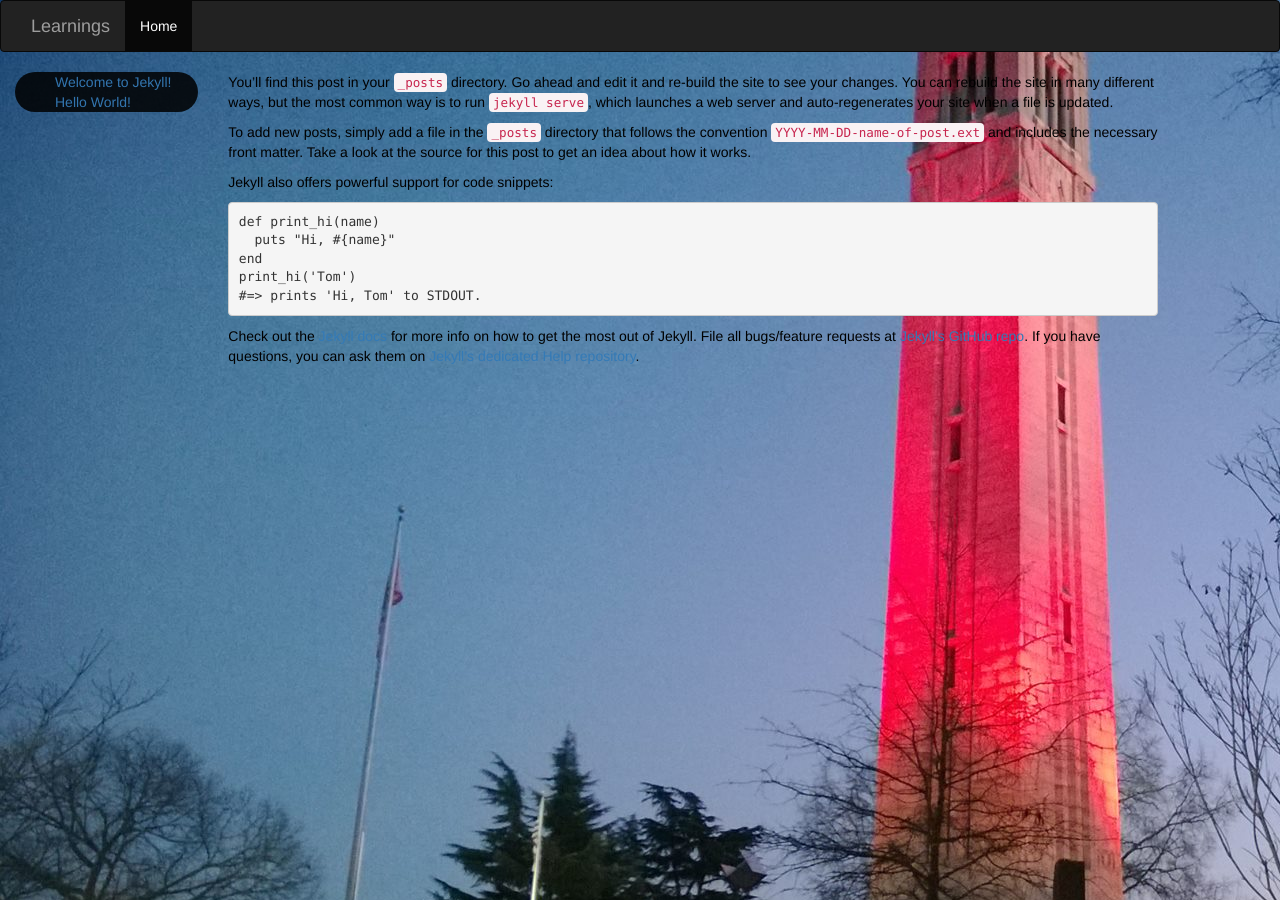
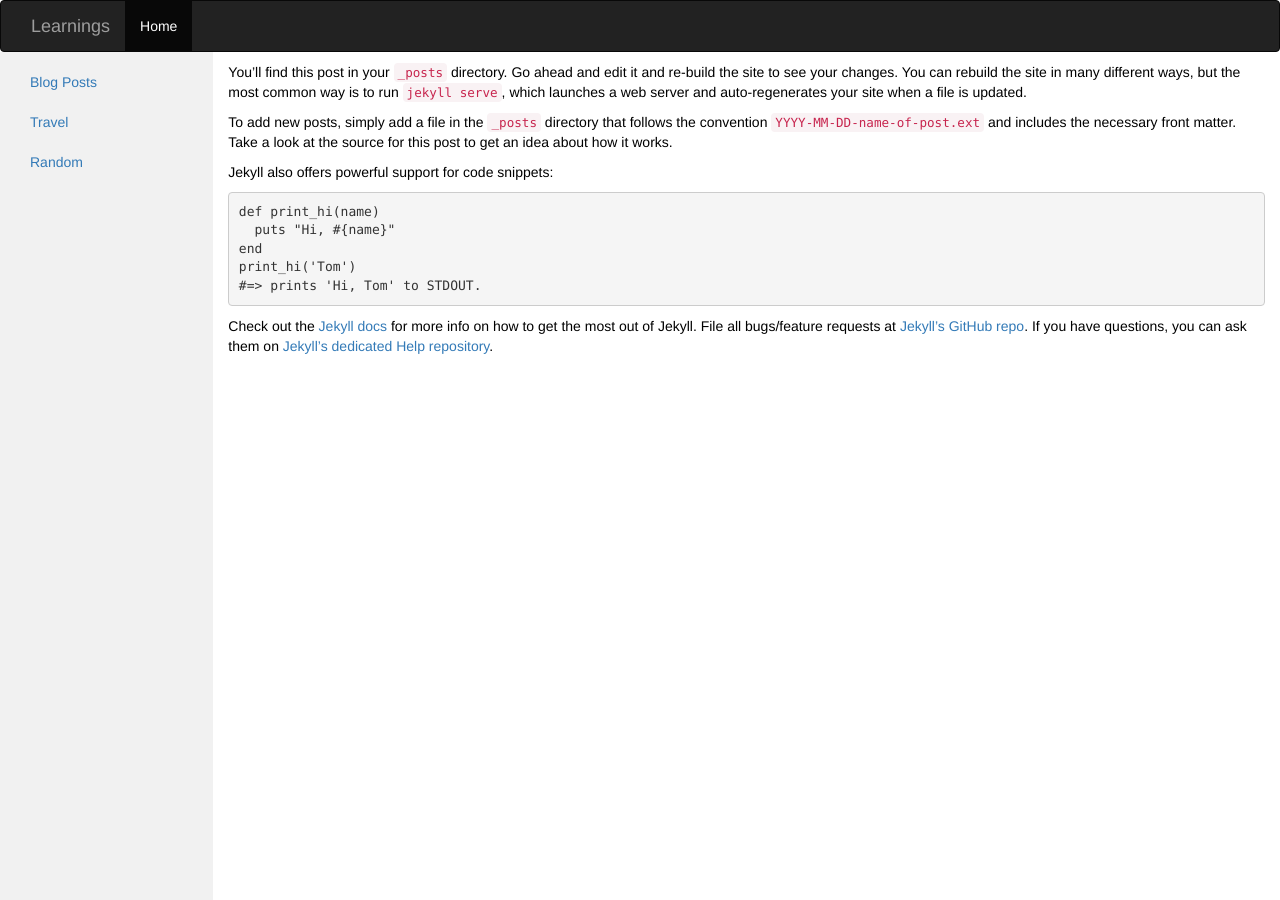
Before and after one commit to pshegde/learnings, a Jekyll site: the page built from _posts/2015-09-26-Markdown_Reference.md, in a window 1280 px wide. Built offline with Jekyll 4.4.1, drawn with Linux system fonts in a browser that asks for light colours; Markdown is read by kramdown in place of the engine named in the settings.

Commit message:
add sidebar and post for vim and markdown

```diff
--- /dev/null
+++ b/_drafts/jekyll-using-atom.markdown
@@ -0,0 +1,5 @@
+---
+layout: post
+title: "Jekyll using atom"
+date: "2015-09-26"
+---
--- a/_includes/header.html
+++ b/_includes/header.html
@@ -7,19 +7,19 @@
     <meta name="viewport" content="width=device-width, initial-scale=1">
     <style>
       body {
-        background: url('{{ site.baseurl }}/css/background.jpg');
         color: black;
       }
 
       #sidebar {
-        filter: alpha(opacity=85) ;
-        opacity: .85;
-        background-color: black;
-        border-radius: 25px;
+        <!--background: url('{{ site.baseurl }}/css/background.jpg');-->
+      }
+
+      #maindiv {
+        margin: 0px;
       }
     </style>
 
-<nav class="navbar navbar-inverse navbar-default">
+<nav class="navbar navbar-inverse navbar-default" id="maindiv">
   <div class="container-fluid">
     <!-- Brand and toggle get grouped for better mobile display -->
     <div class="navbar-header">
--- a/_includes/sidebar.html
+++ b/_includes/sidebar.html
@@ -1,7 +1,6 @@
-<nav class="nav-primary" role="navigation" id="sidebar">
-    <ul>
-      {% for post in site.posts limit: 5 %}
-        <li><a href="{{site.baseurl}}{{ post.url }}">{{ post.title }}</a></li>
-      {% endfor %}
+   <!-- <img src="img/tenaya.jpg" class="img-responsive img-circle text-center" style="width:150px;"/>-->
+    <ul class="nav nav-sidebar" style="margin-top:10px;">
+      <li class="active"> <a href="#">Blog Posts</a></li>
+      <li><a>Travel</a></li>
+      <li><a>Random</a></li>
     </ul>
-</nav>
--- a/_layouts/default.html
+++ b/_layouts/default.html
@@ -1,14 +1,14 @@
 
 {% include header.html %}
-
-    <div class="row-fluid">
-      <div class="col-md-2">
+<div class="container-fluid">
+    <div class="row">
+      <div class="col-md-2 col-sm-3 sidebar" style="background-color: #F1F1F1;height:100%;position:fixed;color:black;">
         {% include sidebar.html %}
       </div>
-      <div id="content" class="col-md-9">
+      <div id="content" class="col-sm-9 main col-sm-offset-3 col-md-10 col-md-offset-2" style="padding-top:10px;">
           {{ content }}
       </div>
 
     </div>
-
+  </div>
 {% include footer.html %}
--- a/_posts/2015-03-24-welcome-to-jekyll.markdown
+++ b/_posts/2015-09-26-Markdown_Reference.md
@@ -1,6 +1,6 @@
 ---
 layout: default
-title:  "Welcome to Jekyll!"
+title:  "Markdown reference"
 date:   2015-03-24 16:07:38
 categories: jekyll update
 ---
```
Also changed, not shown: _posts/2015-03-24-hello-world.md (deleted, +0 -5 lines), _posts/2015-09-26-Vim Delights and Pains.md (added, +10 -0 lines).
